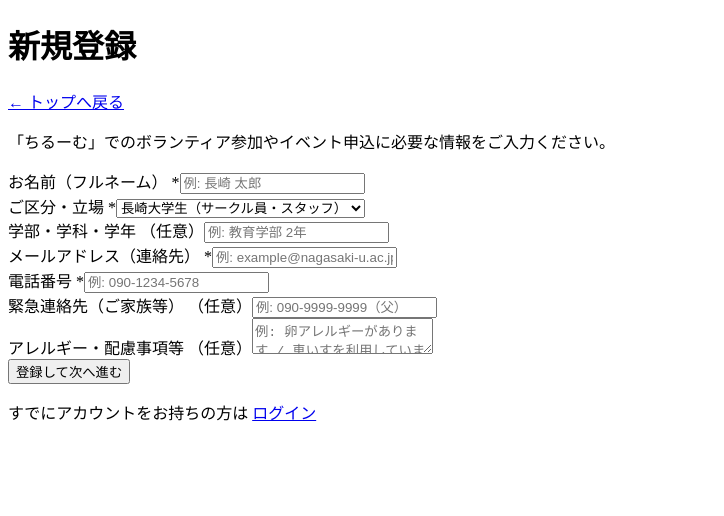
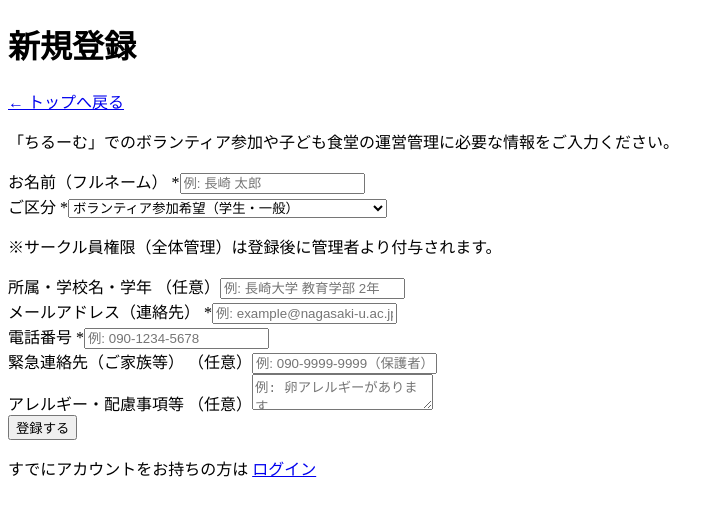
Before and after one commit to chiroommember/kodomo-shokudo-apps, a Next.js app: page /register in a window 1280 px wide. Shown: the top 516 px of the page, without its empty margins (0-724 px from the left). Built offline with nearby package versions, Linux system fonts and the light colour scheme.

Commit message:
Update page.tsx

```diff
--- a/app/register/page.tsx
+++ b/app/register/page.tsx
@@ -8,7 +8,7 @@ export default function RegisterPage() {
     name: '',
     email: '',
     phone: '',
-    role: '長崎大学生',
+    role: 'ボランティア参加希望',
     faculty: '',
     emergencyContact: '',
     allergies: '',
@@ -16,7 +16,7 @@ export default function RegisterPage() {
 
   const handleSubmit = (e: React.FormEvent) => {
     e.preventDefault()
-    alert('登録ありがとうございます！登録が完了しました。')
+    alert(`登録が完了しました！\n区分: ${formData.role}`)
   }
 
   return (
@@ -30,7 +30,7 @@ export default function RegisterPage() {
         </div>
 
         <p className="text-xs text-slate-500 leading-relaxed">
-          「ちるーむ」でのボランティア参加やイベント申込に必要な情報をご入力ください。
+          「ちるーむ」でのボランティア参加や子ども食堂の運営管理に必要な情報をご入力ください。
         </p>
 
         <form onSubmit={handleSubmit} className="space-y-4">
@@ -52,35 +52,34 @@ export default function RegisterPage() {
           {/* 区分・立場 */}
           <div>
             <label className="block text-xs font-bold text-slate-700 mb-1">
-              ご区分・立場 <span className="text-rose-500">*</span>
+              ご区分 <span className="text-rose-500">*</span>
             </label>
             <select
               value={formData.role}
               onChange={(e) => setFormData({ ...formData, role: e.target.value })}
-              className="w-full px-4 py-3 text-xs border border-slate-200 rounded-2xl focus:outline-none focus:ring-2 focus:ring-sky-400 bg-white"
+              className="w-full px-4 py-3 text-xs border border-slate-200 rounded-2xl focus:outline-none focus:ring-2 focus:ring-sky-400 bg-white font-medium"
             >
-              <option value="長崎大学生">長崎大学生（サークル員・スタッフ）</option>
-              <option value="他大学生">他大学生ボランティア</option>
-              <option value="一般ボランティア">一般ボランティア</option>
-              <option value="保護者・参加者">保護者・一般参加者</option>
+              <option value="ボランティア参加希望">ボランティア参加希望（学生・一般）</option>
+              <option value="子ども食堂 運営スタッフ">子ども食堂 運営スタッフ（イベント追加・管理）</option>
             </select>
+            <p className="text-[10px] text-slate-400 mt-1">
+              ※サークル員権限（全体管理）は登録後に管理者より付与されます。
+            </p>
           </div>
 
-          {/* 学部・学年（任意） */}
-          {formData.role.includes('学生') && (
+          {/* 学部・学年 */}
           <div>
             <label className="block text-xs font-bold text-slate-700 mb-1">
-                学部・学科・学年 <span className="text-slate-400 font-normal">（任意）</span>
+              所属・学校名・学年 <span className="text-slate-400 font-normal">（任意）</span>
             </label>
             <input
               type="text"
-                placeholder="例: 教育学部 2年"
+              placeholder="例: 長崎大学 教育学部 2年"
               value={formData.faculty}
               onChange={(e) => setFormData({ ...formData, faculty: e.target.value })}
               className="w-full px-4 py-3 text-xs border border-slate-200 rounded-2xl focus:outline-none focus:ring-2 focus:ring-sky-400"
             />
           </div>
-          )}
 
           {/* メールアドレス */}
           <div>
@@ -119,7 +118,7 @@ export default function RegisterPage() {
             </label>
             <input
               type="text"
-              placeholder="例: 090-9999-9999（父）"
+              placeholder="例: 090-9999-9999（保護者）"
               value={formData.emergencyContact}
               onChange={(e) => setFormData({ ...formData, emergencyContact: e.target.value })}
               className="w-full px-4 py-3 text-xs border border-slate-200 rounded-2xl focus:outline-none focus:ring-2 focus:ring-sky-400"
@@ -133,7 +132,7 @@ export default function RegisterPage() {
             </label>
             <textarea
               rows={2}
-              placeholder="例: 卵アレルギーがあります / 車いすを利用しています"
+              placeholder="例: 卵アレルギーがあります"
               value={formData.allergies}
               onChange={(e) => setFormData({ ...formData, allergies: e.target.value })}
               className="w-full px-4 py-3 text-xs border border-slate-200 rounded-2xl focus:outline-none focus:ring-2 focus:ring-sky-400"
@@ -144,7 +143,7 @@ export default function RegisterPage() {
             type="submit"
             className="w-full py-3.5 bg-sky-500 hover:bg-sky-600 text-white font-bold rounded-2xl text-xs transition shadow-sm mt-4"
           >
-            登録して次へ進む
+            登録する
           </button>
         </form>
 
```
Lines whose indentation alone changed are shown as unchanged.
